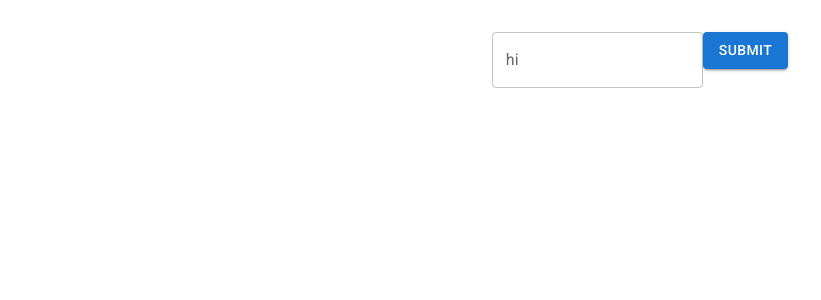
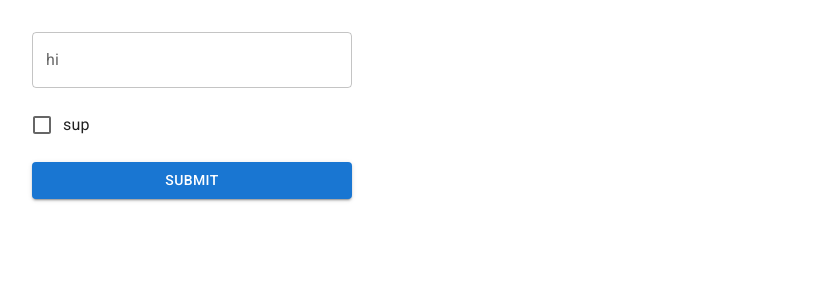
Before and after one commit to mazharz/form-generator, a React (Vite) app: page / in a window 1280 px wide. Shown: the top 300 px of the page, without its empty margins (0-821 px from the left). Built offline with nearby package versions, Linux system fonts and the light colour scheme.

Commit message:
feat(components): add checkbox

```diff
--- a/eslint.config.js
+++ b/eslint.config.js
@@ -31,6 +31,12 @@ export default tseslint.config(
           message:
             "Please import TextField from src/components/text-field/text-field.tsx instead",
         },
+        {
+          name: "@mui/material",
+          importNames: ["Checkbox"],
+          message:
+            "Please import Checkbox from src/components/check-box/check-box.tsx instead",
+        },
       ],
     },
   },
--- a/src/App.tsx
+++ b/src/App.tsx
@@ -4,9 +4,11 @@ import { TextField } from "./components/text-field/text-field";
 import { FormProvider, useForm } from "react-hook-form";
 import { yupResolver } from "@hookform/resolvers/yup";
 import * as yup from "yup";
+import { Checkbox } from "./components/check-box/check-box";
 
 const schema = yup.object({
   a: yup.string().required("a is a required field!"),
+  b: yup.bool().required("b is required!"),
 });
 
 function App() {
@@ -19,10 +21,20 @@ function App() {
   return (
     <>
       <FormProvider {...methods}>
-        <TextField name="a" label="hi" required />
-        <Button variant="contained" onClick={submit}>
-          submit
-        </Button>
+        <div
+          style={{
+            display: "flex",
+            flexDirection: "column",
+            width: "20rem",
+            gap: "1rem",
+          }}
+        >
+          <TextField name="a" label="hi" required />
+          <Checkbox name="b" label="sup" required />
+          <Button variant="contained" onClick={submit}>
+            submit
+          </Button>
+        </div>
       </FormProvider>
     </>
   );
--- /dev/null
+++ b/src/components/check-box/check-box.tsx
@@ -0,0 +1,27 @@
+import { FormControlLabel, Checkbox as MuiCheckbox } from "@mui/material";
+import { Controller, useFormContext } from "react-hook-form";
+import { FormControl } from "../form-control/form-control";
+
+type Props = { name: string; label: string; required?: boolean };
+
+const Checkbox = ({ name, label, required }: Props) => {
+  const { control } = useFormContext();
+
+  return (
+    <Controller
+      name={name}
+      control={control}
+      rules={{ required }}
+      render={({ field, fieldState: { error } }) => (
+        <FormControl error={error}>
+          <FormControlLabel
+            label={label}
+            control={<MuiCheckbox {...field} name={name} />}
+          ></FormControlLabel>
+        </FormControl>
+      )}
+    />
+  );
+};
+
+export { Checkbox };
--- a/src/components/text-field/text-field.tsx
+++ b/src/components/text-field/text-field.tsx
@@ -2,12 +2,13 @@ import { Controller, useFormContext } from "react-hook-form";
 // eslint-disable-next-line no-restricted-imports
 import { TextField as MuiTextField } from "@mui/material";
 import { FormControl } from "../form-control/form-control";
+import { HTMLInputTypeAttribute } from "react";
 
 type Props = {
   name: string;
   label: string;
   required?: boolean;
-  type?: React.HTMLInputTypeAttribute;
+  type?: HTMLInputTypeAttribute;
 };
 
 const TextField = ({ name, label, type = "text", required = false }: Props) => {
```
